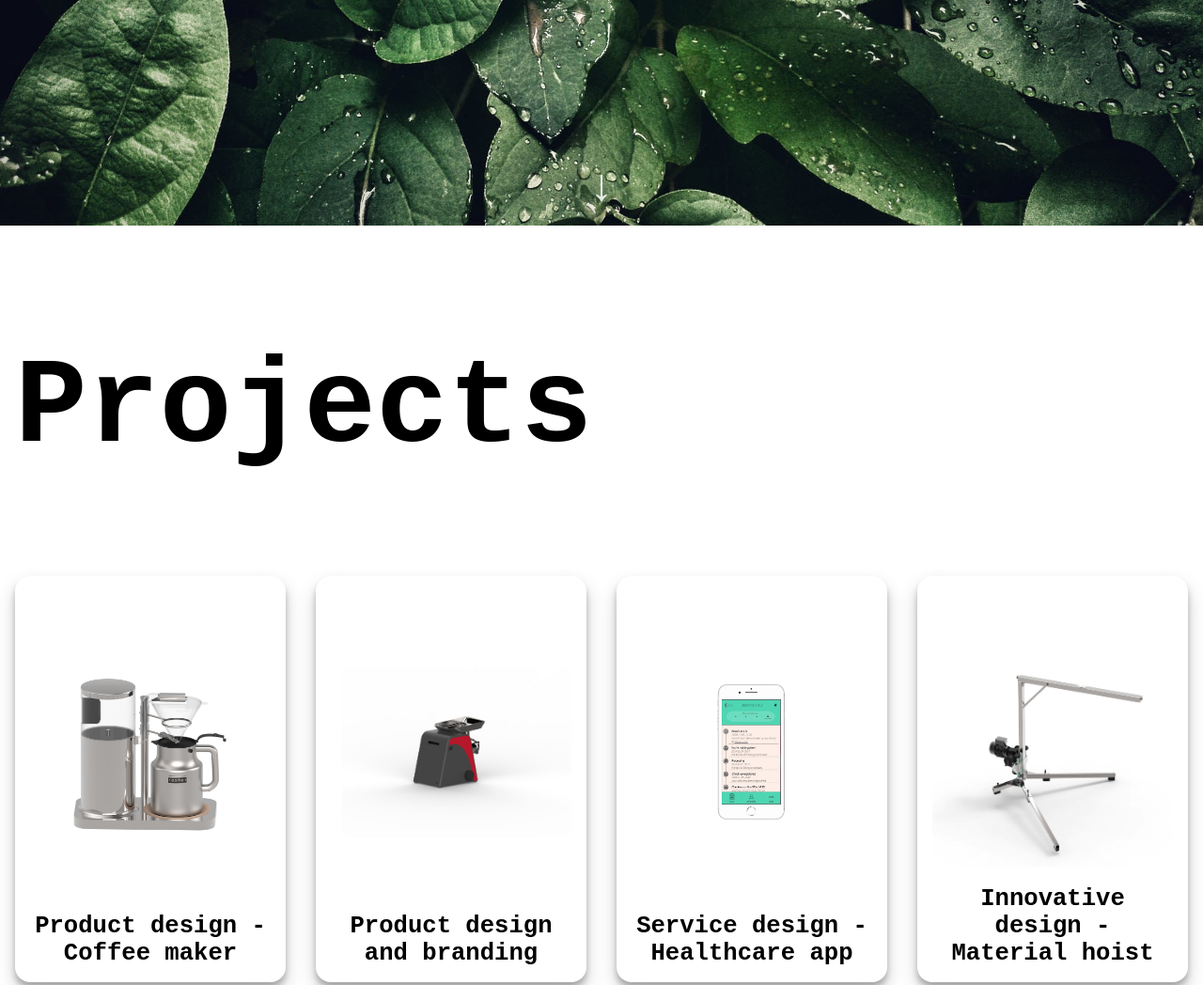
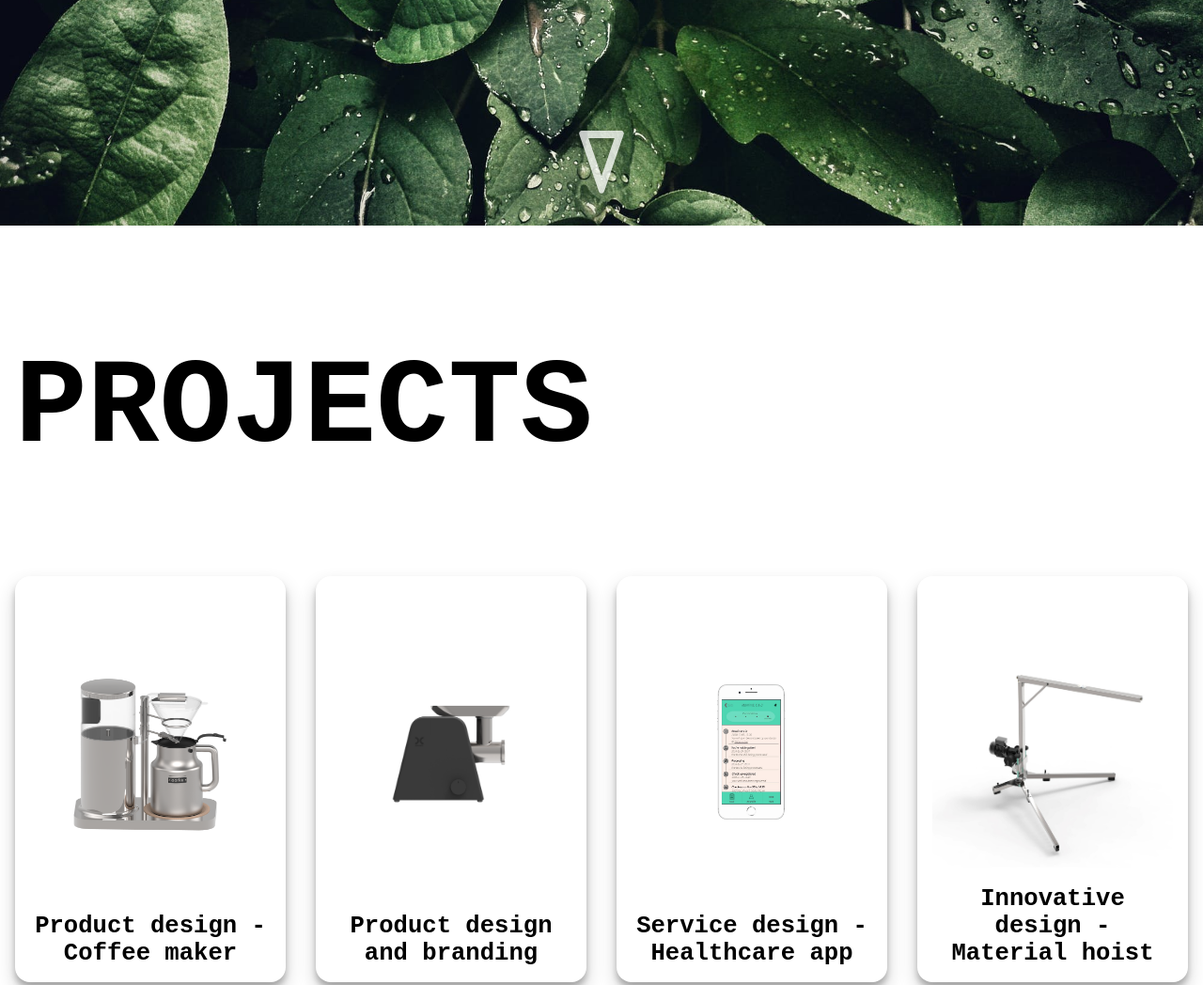
Before and after one commit to klarakatarina/klaras-portfolio, a plain HTML site: page index.htm in a window 1280 px wide. Shown: the part 560-1608 px from the top of the page at 94% size. Drawn offline with Linux system fonts and the light colour scheme.

Commit message:
Updated down arrow

```diff
--- a/index.htm
+++ b/index.htm
@@ -10,7 +10,9 @@
 <body>
     <article class="splash-screen">
         <h1>Klara Thunström</h1>
-        <span class="down-arrow">↓</span>
+        <div class="down-arrow">
+            <img src="images/arrow_down.png" />
+        </div>
     </article>
     <article>
         <h1>Projects</h1>
@@ -20,7 +22,7 @@
                 <h3>Product design - Coffee maker</h3>
             </li>
             <li>
-                <img src="images/Kottkvarn1.png" alt="">
+                <img src="images/brandshape.png" alt="">
                 <h3>Product design and branding</h3>
             </li>
             <li>
@@ -36,7 +38,7 @@
                 <h3>Product design - Walker anti-slip</h3>
             </li>
             <li>
-                <img src="images/key91.2.png" alt="">
+                <img src="images/key322.49.png" alt="">
                 <h3>3D modeling and visualization</h3>
             </li>
             <li>
--- a/style.css
+++ b/style.css
@@ -15,6 +15,7 @@ p {
 
 h1 {
     font-size: 8rem;
+    text-transform: uppercase;
 }
 
 h2 {}
@@ -46,10 +47,8 @@ h3 {
     bottom: 1rem;
     left: 0;
     right: 0;
-    color: white;
-    font-size: 3rem;
-    text-align: center;
-    opacity: 0.85;
+    display: flex;
+    justify-content: center;
 }
 
 .projects-list {
@@ -89,4 +88,8 @@ h3 {
     h1 {
         font-size: 3rem;
     }
+
+    .splash-screen .down-arrow img {
+        width: 2rem;
+    }
 }
```
Also changed, not shown: images/arrow_down.png (added).
